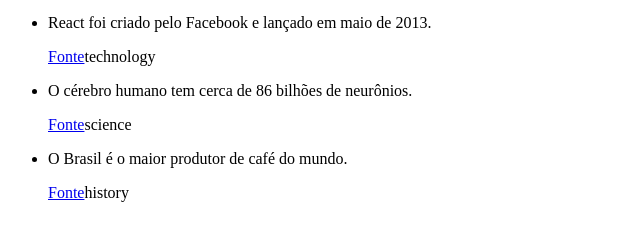
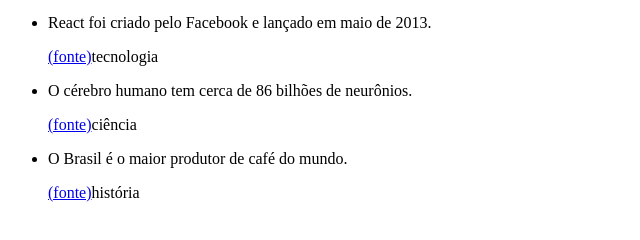
Before and after one commit to alexgeracaotech/today-i-learned, a React (Vite) app: page / in a window 1280 px wide. Shown: the part 308-548 px from the top of the page, without its empty margins (0-640 px from the left). Built offline with nearby package versions, Linux system fonts and the light colour scheme.

Commit message:
refactory: criar logica de exibicao de etiquetas de categorias em portugues

```diff
--- a/src/components/FactItem.tsx
+++ b/src/components/FactItem.tsx
@@ -1,16 +1,19 @@
 import type { Fact } from "../types";
+import { CATEGORIES } from "../constants";
 
 interface FactItemProps {
   fact: Fact;
 };
 
 export default function FactItem({ fact }: FactItemProps) {
+  const category = CATEGORIES.find(object => fact.category === object.value);
+
   return (
     <>
       <li>
         <p>{ fact.text }</p>
-        <a href={ fact.source } target="_blank">Fonte</a>
-        <span>{ fact.category }</span>
+        <a href={ fact.source } target="_blank">(fonte)</a>
+        <span>{ category?.label }</span>
       </li>
     </>
   );
```
